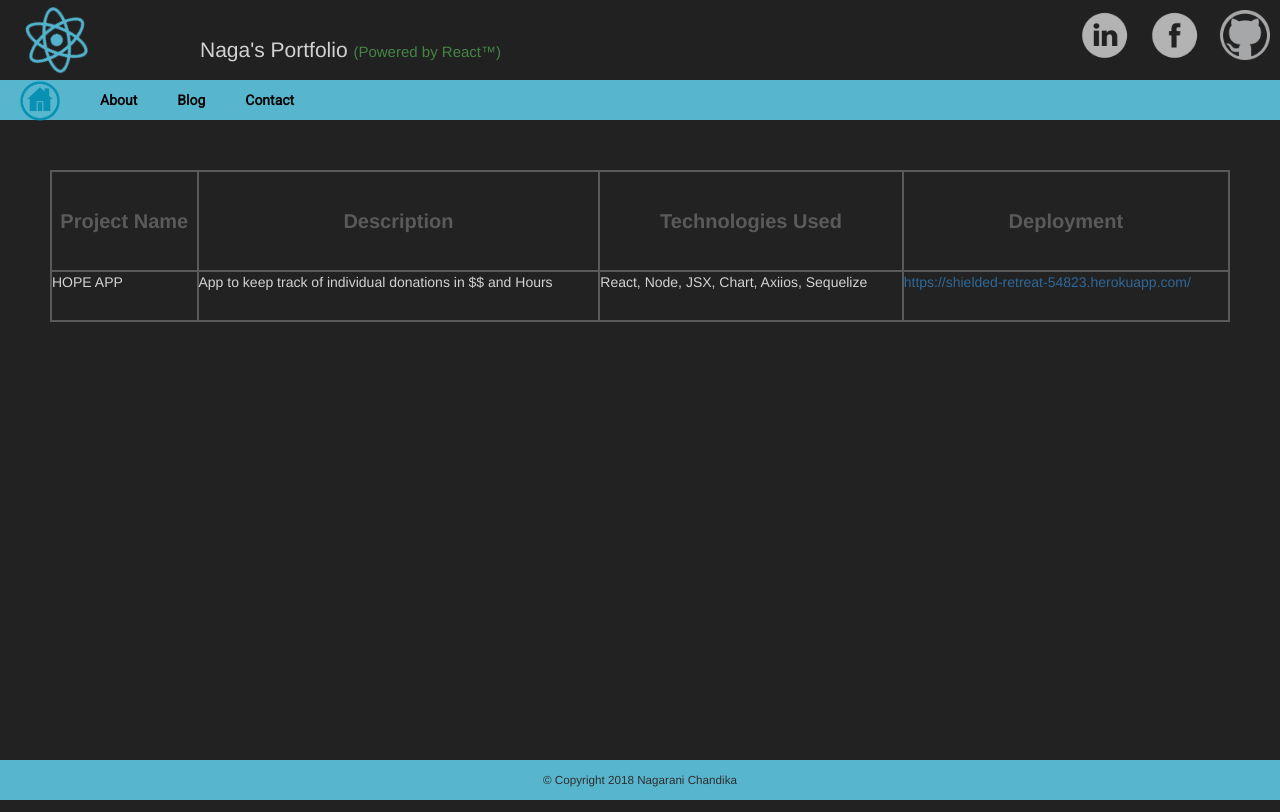
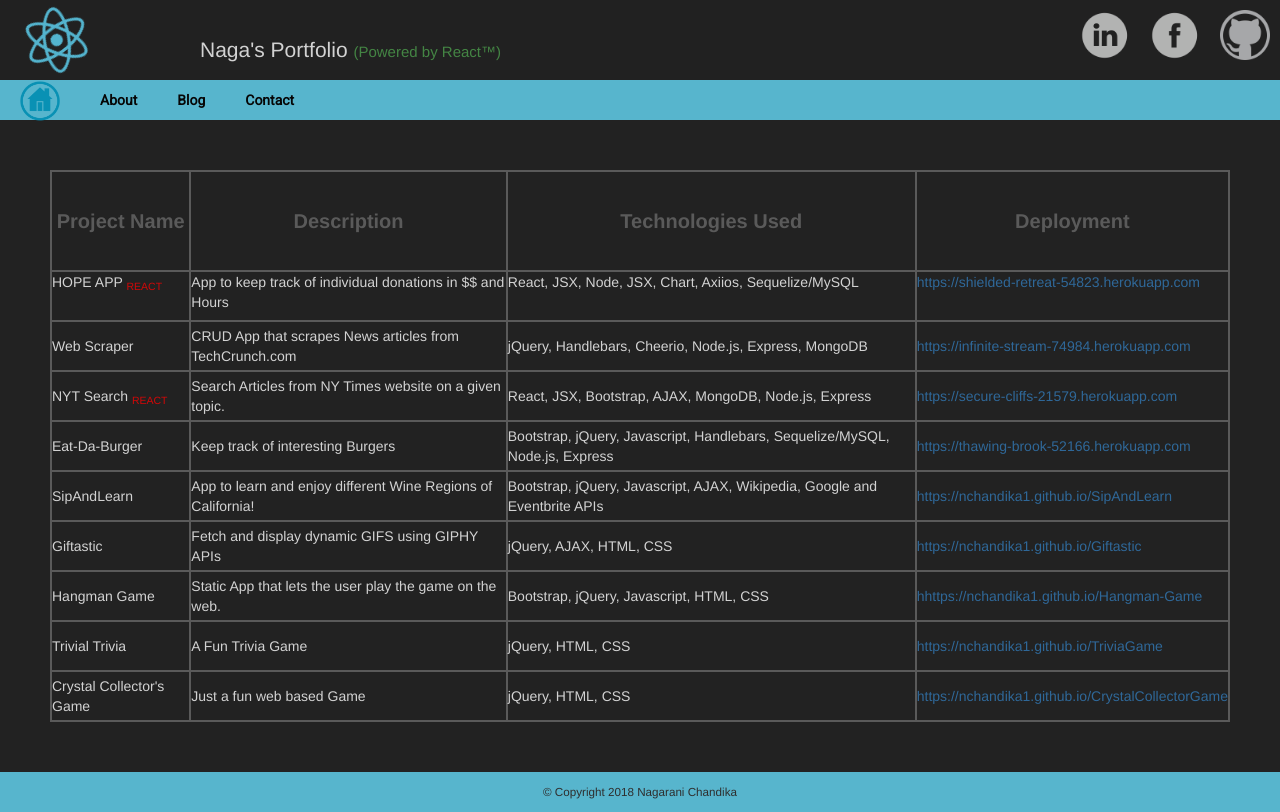
Before and after one commit to nchandika1/Naga-Portfolio, a React (Create React App) app: page / in a window 1280 px wide. Both pictures are taken after a click on the link "Blog". Built offline with nearby package versions, Linux system fonts and the light colour scheme.

Commit message:
Added portfolio

```diff
--- a/src/components/pages/Blog/Blog.js
+++ b/src/components/pages/Blog/Blog.js
@@ -1,5 +1,9 @@
 import React from 'react';
 import './Blog.css';
+
+const style = {
+	color: 'red'
+};
 
 const Blog = () => {
 	return (
@@ -12,11 +16,57 @@ const Blog = () => {
 						<th>Technologies Used</th>
 						<th>Deployment</th>
 					</tr>
-						<td>HOPE APP</td>
+						<td>HOPE APP <sub style={style}>REACT</sub></td>
 						<td>App to keep track of individual donations in $$ and Hours</td>
-						<td>React, Node, JSX, Chart, Axiios, Sequelize</td>
-						<td><a href="https://shielded-retreat-54823.herokuapp.com/" target="_blank">https://shielded-retreat-54823.herokuapp.com/</a></td>
+						<td>React, JSX, Node, JSX, Chart, Axiios, Sequelize/MySQL</td>
+						<td><a href="https://shielded-retreat-54823.herokuapp.com/" target="_blank" rel="noopener noreferrer">https://shielded-retreat-54823.herokuapp.com</a></td>
 					<tr>
+						<td>Web Scraper</td>
+						<td>CRUD App that scrapes News articles from TechCrunch.com</td>
+						<td>jQuery, Handlebars, Cheerio, Node.js, Express, MongoDB</td>
+						<td><a href="https://infinite-stream-74984.herokuapp.com/" target="_blank" rel="noopener noreferrer">https://infinite-stream-74984.herokuapp.com</a></td>
+					</tr>
+					<tr>
+						<td>NYT Search <sub style={style}>REACT</sub></td>
+						<td>Search Articles from NY Times website on a given topic.</td>
+						<td>React, JSX, Bootstrap, AJAX, MongoDB, Node.js, Express</td>
+						<td><a href="https://secure-cliffs-21579.herokuapp.com/" target="_blank" rel="noopener noreferrer">https://secure-cliffs-21579.herokuapp.com</a></td>
+					</tr>
+					<tr>
+						<td>Eat-Da-Burger</td>
+						<td>Keep track of interesting Burgers</td>
+						<td>Bootstrap, jQuery, Javascript, Handlebars, Sequelize/MySQL, Node.js, Express</td>
+						<td><a href="https://thawing-brook-52166.herokuapp.com/" target="_blank" rel="noopener noreferrer">https://thawing-brook-52166.herokuapp.com</a></td>
+					</tr>
+					<tr>
+						<td>SipAndLearn</td>
+						<td>App to learn and enjoy different Wine Regions of California!</td>
+						<td>Bootstrap, jQuery, Javascript, AJAX, Wikipedia, Google and Eventbrite APIs</td>
+						<td><a href="https://nchandika1.github.io/SipAndLearn/" target="_blank" rel="noopener noreferrer">https://nchandika1.github.io/SipAndLearn</a></td>
+					</tr>
+					<tr>
+						<td>Giftastic</td>
+						<td>Fetch and display dynamic GIFS using GIPHY APIs</td>
+						<td>jQuery, AJAX, HTML, CSS</td>
+						<td><a href="https://nchandika1.github.io/Giftastic/" target="_blank" rel="noopener noreferrer">https://nchandika1.github.io/Giftastic</a></td>
+					</tr>
+					<tr>
+						<td>Hangman Game</td>
+						<td>Static App that lets the user play the game on the web.</td>
+						<td>Bootstrap, jQuery, Javascript, HTML, CSS</td>
+						<td><a href="https://nchandika1.github.io/Hangman-Game/" target="_blank" rel="noopener noreferrer">hhttps://nchandika1.github.io/Hangman-Game</a></td>
+					</tr>
+					<tr>
+						<td>Trivial Trivia</td>
+						<td>A Fun Trivia Game</td>
+						<td>jQuery, HTML, CSS</td>
+						<td><a href="https://nchandika1.github.io/TriviaGame/" target="_blank" rel="noopener noreferrer">https://nchandika1.github.io/TriviaGame</a></td>
+					</tr>
+					<tr>
+						<td>Crystal Collector's Game</td>
+						<td>Just a fun web based Game</td>
+						<td>jQuery, HTML, CSS</td>
+						<td><a href="https://nchandika1.github.io/CrystalCollectorGame/" target="_blank" rel="noopener noreferrer">https://nchandika1.github.io/CrystalCollectorGame</a></td>
 					</tr>
 				</table>
 			</div>
```
Also changed, not shown: 11 other files (tests, documents, lock files or other folders).
